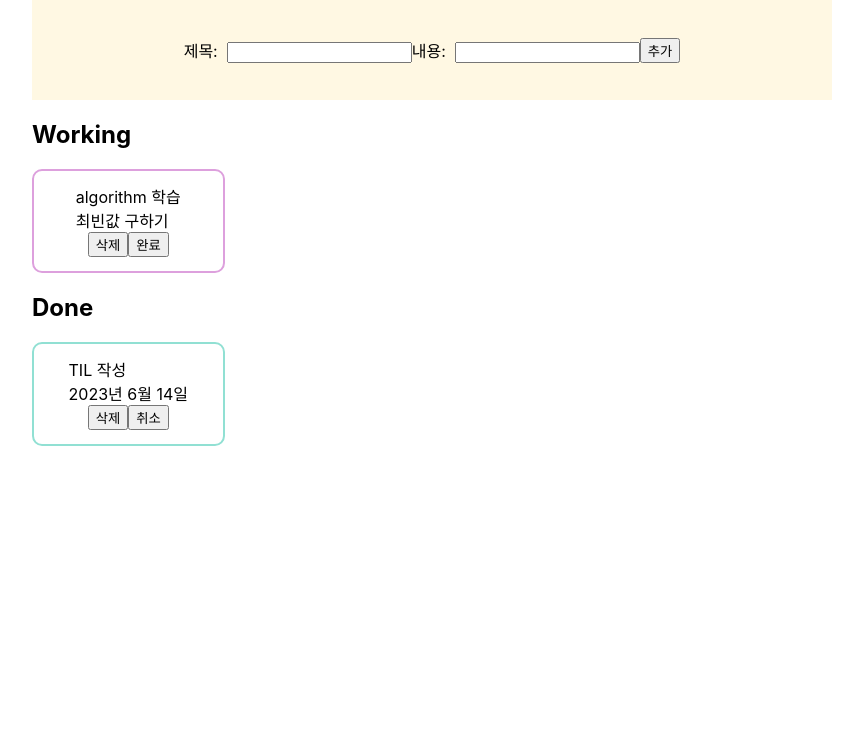
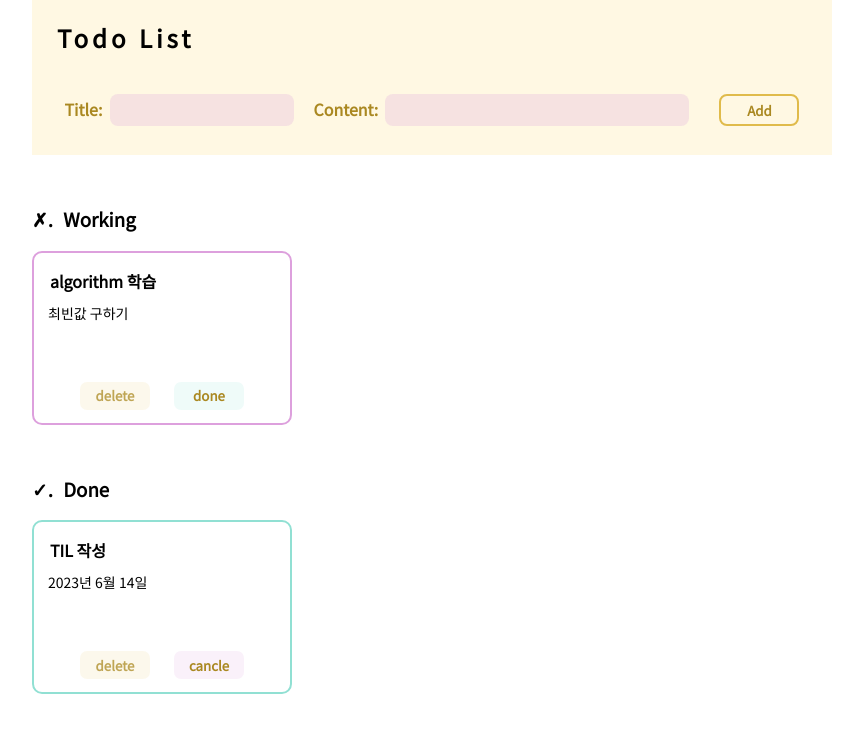
Before and after one commit to kkotburi/todolist-lv1, a React (Create React App) app: page / in a window 1280 px wide. Shown: the top 732 px of the page, without its empty margins (208-1071 px from the left). Built offline with nearby package versions, Linux system fonts and the light colour scheme.

Commit message:
Style edit

```diff
--- a/public/index.html
+++ b/public/index.html
@@ -1,14 +1,12 @@
 <!DOCTYPE html>
 <html lang="en">
+
 <head>
   <meta charset="utf-8" />
   <link rel="icon" href="%PUBLIC_URL%/favicon.ico" />
   <meta name="viewport" content="width=device-width, initial-scale=1" />
   <meta name="theme-color" content="#000000" />
-    <meta
-      name="description"
-      content="Web site created using create-react-app"
-    />
+  <meta name="description" content="Web site created using create-react-app" />
   <link rel="apple-touch-icon" href="%PUBLIC_URL%/logo192.png" />
   <!--
       manifest.json provides metadata used when your web app is installed on a
@@ -24,8 +22,9 @@
       work correctly both with client-side routing and a non-root public URL.
       Learn how to configure a non-root public URL by running `npm run build`.
     -->
-    <title>React App</title>
+  <title>Todo List</title>
 </head>
+
 <body>
   <noscript>You need to enable JavaScript to run this app.</noscript>
   <div id="root"></div>
@@ -40,4 +39,5 @@
       To create a production bundle, use `npm run build` or `yarn build`.
     -->
 </body>
+
 </html>
--- a/src/App.css
+++ b/src/App.css
@@ -1,38 +1,148 @@
+@import url("https://fonts.googleapis.com/css2?family=Noto+Sans+KR&display=swap");
+
+* {
+  font-family: "Noto Sans KR", sans-serif;
+}
+
 .app {
   width: 800px;
   margin: 0px auto 0px auto;
+}
+
+.subject {
+  letter-spacing: 4px;
+
+  background-color: rgb(255, 248, 227);
+  margin: 0;
+  padding: 20px 0px 0px 25px;
 }
 
 .header {
   height: 100px;
   background-color: rgb(255, 248, 227);
 
+  margin-bottom: 50px;
   display: flex;
   justify-content: center;
   align-items: center;
 }
 
+.input {
+  font-weight: 700;
+  color: rgb(170, 136, 33);
+  margin-top: 10px;
+}
+
+.input-title,
+.input-content {
+  background-color: rgba(221, 160, 221, 0.253);
+  height: 30px;
+
+  border: 0;
+  border-radius: 8px;
+}
+
+.input-title {
+  width: 180px;
+  margin-right: 20px;
+}
+
+.input-content {
+  width: 300px;
+  margin-right: 30px;
+}
+
+.input-title:active,
+.input-title:focus,
+.input-content:active,
+.input-content:focus {
+  outline: none;
+}
+
+.add-button {
+  font-weight: 800;
+  color: rgb(170, 136, 33);
+  background-color: rgba(0, 0, 0, 0);
+
+  height: 32px;
+  width: 80px;
+  margin-top: 10px;
+
+  border: 2px solid rgb(224, 187, 75);
+  border-radius: 8px;
+
+  cursor: pointer;
+}
+
 .list {
+  margin-bottom: 50px;
   display: grid;
-  grid-template-columns: 1fr 1fr 1fr 1fr;
+  grid-template-columns: 1fr 1fr 1fr;
   gap: 10px;
 }
 
-.todo-working,
-.todo-done {
-  height: 100px;
+.working,
+.done {
+  height: 170px;
   border-radius: 10px;
+}
 
+.working {
+  border: 2.5px solid plum;
+}
+
+.done {
+  border: 2.5px solid rgb(145, 224, 211);
+}
+
+.todo {
+  height: 105px;
+}
+
+.todo-title {
+  font-size: 16px;
+  font-weight: 600;
+  margin: 16px 16px 10px 16px;
+}
+
+.todo-content {
+  font-size: 14px;
+  margin: 0px 14px 14px 14px;
+}
+
+.button {
   display: flex;
   justify-content: center;
   align-items: center;
-  flex-direction: column;
 }
 
-.todo-working {
-  border: 2.5px solid plum;
+.remove-button,
+.cancle-button,
+.done-button {
+  font-weight: 600;
+  background-color: rgba(0, 0, 0, 0);
+
+  height: 28px;
+  width: 70px;
+  margin: 8px 12px 8px 12px;
+
+  border-radius: 7px;
+  border: 0;
+
+  cursor: pointer;
 }
 
-.todo-done {
-  border: 2.5px solid rgb(145, 224, 211);
+.remove-button {
+  color: rgba(170, 136, 33, 0.74);
+  background-color: rgba(224, 187, 75, 0.1);
 }
+
+.cancle-button {
+  color: rgb(170, 136, 33);
+  background-color: rgba(221, 160, 221, 0.15);
+}
+
+.done-button {
+  color: rgb(170, 136, 33);
+  background-color: rgba(145, 224, 211, 0.15);
+}
--- a/src/App.jsx
+++ b/src/App.jsx
@@ -4,6 +4,7 @@ import Add from "./components/Add";
 import Todo from "./components/Todo";
 import Remove from "./components/Remove";
 import Done from "./components/Done";
+import Input from "./components/Input";
 
 const App = () => {
   const [todolist, setTodoList] = useState([
@@ -78,30 +79,34 @@ const App = () => {
 
   return (
     <div className="app">
+      <h2 className="subject">Todo List</h2>
       <div className="header">
-        <div className="input">
-          제목:&nbsp; <input value={title} onChange={titleChangeHander} />
-          내용:&nbsp; <input value={content} onChange={contentChangeHander} />
-        </div>
-        <Add addFunction={clickAddButtonHandler}>추가</Add>
+        {/* 질문 : Input을 component로 만드는 게 좋은가요? */}
+        <Input
+          title={title}
+          titleChangeHander={titleChangeHander}
+          content={content}
+          contentChangeHander={contentChangeHander}
+        />
+        <Add addFunction={clickAddButtonHandler}>Add</Add>
       </div>
       <div className="body">
-        <h2>Working</h2>
+        <h3>✗. Working</h3>
         <div className="list">
           {todolist.map((todo) => {
             if (todo.isDone === false) {
               return (
-                <div key={todo.id} className="todo-working">
+                <div key={todo.id} className="working">
                   <Todo todo={todo} />
-                  <div className="todo-button">
+                  <div className="button">
                     <Remove
                       todo={todo}
                       removeFunction={clickRemoveButtonHandler}
                     >
-                      삭제
+                      delete
                     </Remove>
                     <Done todo={todo} doneFunction={clickDoneButtonHandler}>
-                      완료
+                      done
                     </Done>
                   </div>
                 </div>
@@ -109,22 +114,22 @@ const App = () => {
             }
           })}
         </div>
-        <h2>Done</h2>
+        <h3>✓. Done</h3>
         <div className="list">
           {todolist.map((todo) => {
             if (todo.isDone === true) {
               return (
-                <div key={todo.id} className="todo-done">
+                <div key={todo.id} className="done">
                   <Todo todo={todo} />
-                  <div className="todo-button">
+                  <div className="button">
                     <Remove
                       todo={todo}
                       removeFunction={clickRemoveButtonHandler}
                     >
-                      삭제
+                      delete
                     </Remove>
                     <Done todo={todo} doneFunction={clickDoneButtonHandler}>
-                      취소
+                      cancle
                     </Done>
                   </div>
                 </div>
--- a/src/components/Done.jsx
+++ b/src/components/Done.jsx
@@ -1,6 +1,9 @@
-const Done = ({ todo, doneFunction, children }) => {
+const Done = ({ todo, todo: { isDone }, doneFunction, children }) => {
   return (
-    <button className="done-button" onClick={() => doneFunction(todo.id)}>
+    <button
+      className={isDone ? "cancle-button" : "done-button"}
+      onClick={() => doneFunction(todo.id)}
+    >
       {children}
     </button>
   );
--- /dev/null
+++ b/src/components/Input.jsx
@@ -0,0 +1,20 @@
+const Input = ({ title, titleChangeHander, content, contentChangeHander }) => {
+  return (
+    <div className="input">
+      Title:&nbsp;{" "}
+      <input
+        className="input-title"
+        value={title}
+        onChange={titleChangeHander}
+      />
+      Content:&nbsp;{" "}
+      <input
+        className="input-content"
+        value={content}
+        onChange={contentChangeHander}
+      />
+    </div>
+  );
+};
+
+export default Input;
```
Also changed, not shown: public/logo512.png (deleted). Lines whose indentation alone changed are shown as unchanged.
